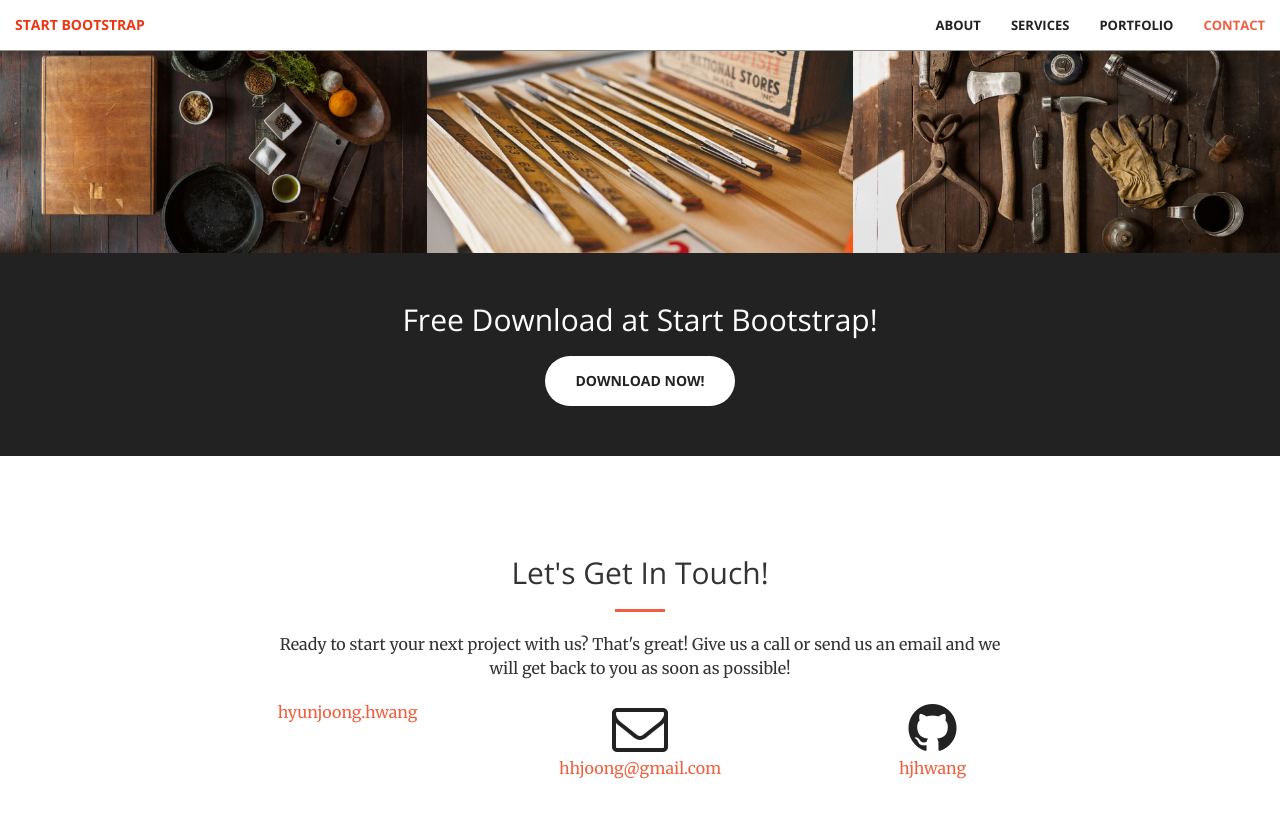
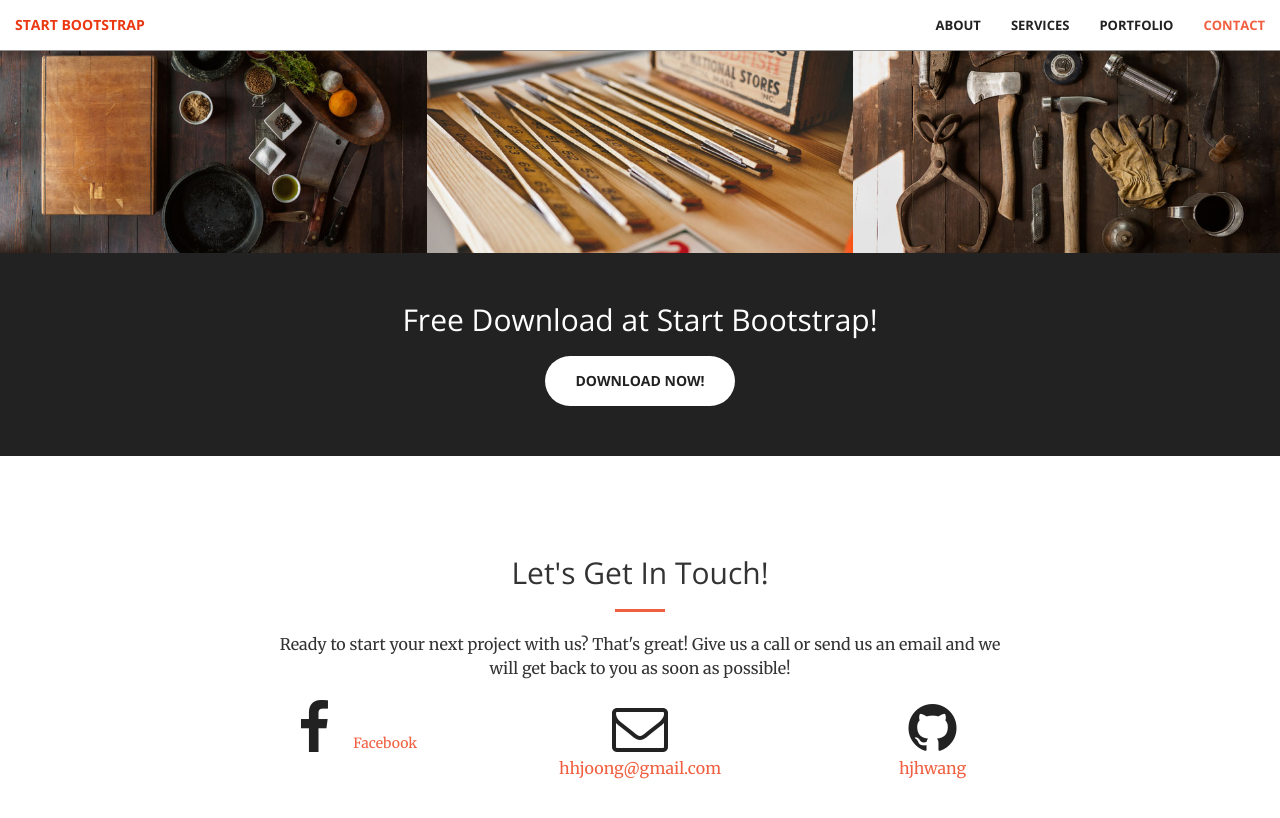
Before and after one commit to hjhwang/portfolio, a Jekyll site: the page built from index.html, in a window 1280 px wide and 900 px high, scrolled down 2005 px. Shown: the top 818 px of the window. Built offline with Jekyll 4.4.1, drawn with Linux system fonts in a browser that asks for light colours.

Commit message:
Add files via upload

```diff
--- a/_includes/contact.html
+++ b/_includes/contact.html
@@ -8,7 +8,7 @@
             </div>
         <div class="col-lg-2 col-lg-offset-2 text-center">
             <a href="https://facebook.com/{{ site.facebook_username }}">
-              <p>{{ site.facebook_username }}</p>
+              <i class="fa fa-facebook fa-fw"></i> Facebook</a>
             </a>
         </div>
 
```
